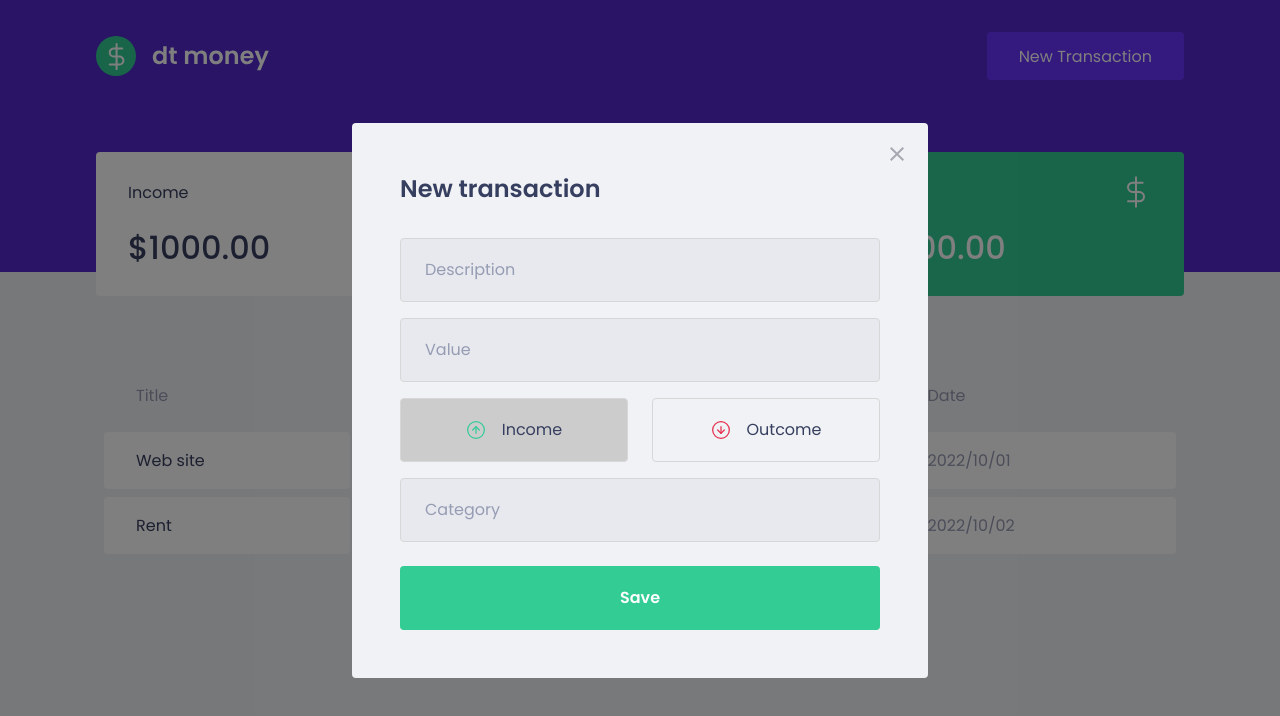
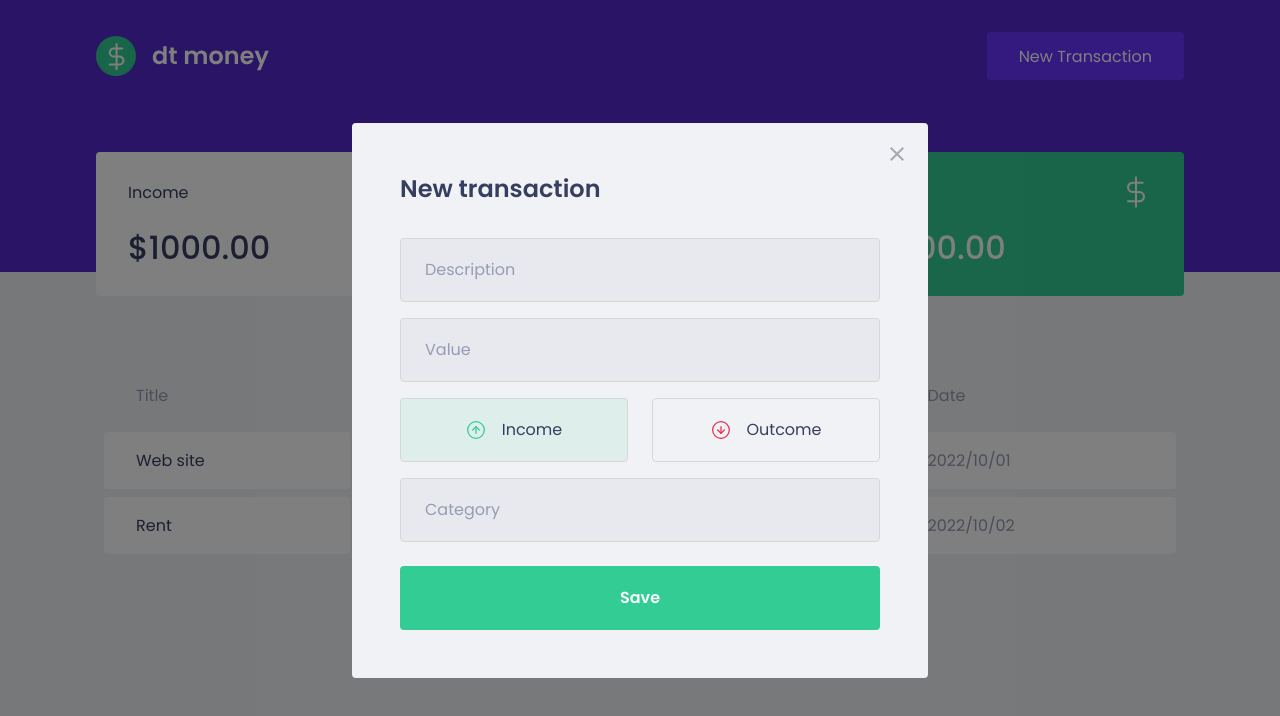
Before and after one commit to msdevpt/ignite-my-money, a React (Create React App) app: page / in a window 1280 px wide. Both pictures are taken after a click on the button "New Transaction". Shown: the top 716 px of the page. Built offline with nearby package versions, Linux system fonts and the light colour scheme; no server answers; what miragejs would draw is missing.

Commit message:
style: radio buttons colors

```diff
--- a/src/components/NewTransactionModal/index.tsx
+++ b/src/components/NewTransactionModal/index.tsx
@@ -43,6 +43,7 @@
             type='button'
             onClick={() => {setType('deposit'); }}
             isActive = {type === 'deposit'}
+            activeColor = 'green'
           >
             <img src={incomeImg} alt="Income" />
             <span>Income</span>
@@ -52,6 +53,7 @@
             type='button'
             onClick={() => {setType('withdraw'); }}
             isActive = {type === 'withdraw'}
+            activeColor = 'red'
           >
             <img src={outcomeImg} alt="Outcome" />
             <span>Outcome</span>
--- a/src/components/NewTransactionModal/style.ts
+++ b/src/components/NewTransactionModal/style.ts
@@ -1,5 +1,5 @@
 import styled from "styled-components";
-import { darken } from "polished";
+import { darken, transparentize } from "polished";
 
 export const Container = styled.form`
   h2 {
@@ -59,6 +59,12 @@
 
 interface RadioBoxProps {
   isActive: boolean;
+  activeColor: 'green' | 'red';
+}
+
+const colors = {
+  green: '#33cc95',
+  red: '#e52e4d'
 }
 
 export const RadioBox = styled.button<RadioBoxProps>  `
@@ -66,7 +72,9 @@
   border: 1px solid #d7d7d7;
   border-radius: 0.25rem;
 
-  background: ${(props) => props.isActive ? '#ccc' : 'transparent'};
+  background: ${(props) => props.isActive
+    ? transparentize(0.9, colors[props.activeColor])
+    : 'transparent'};
 
   display: flex;
   align-items: center;
```
